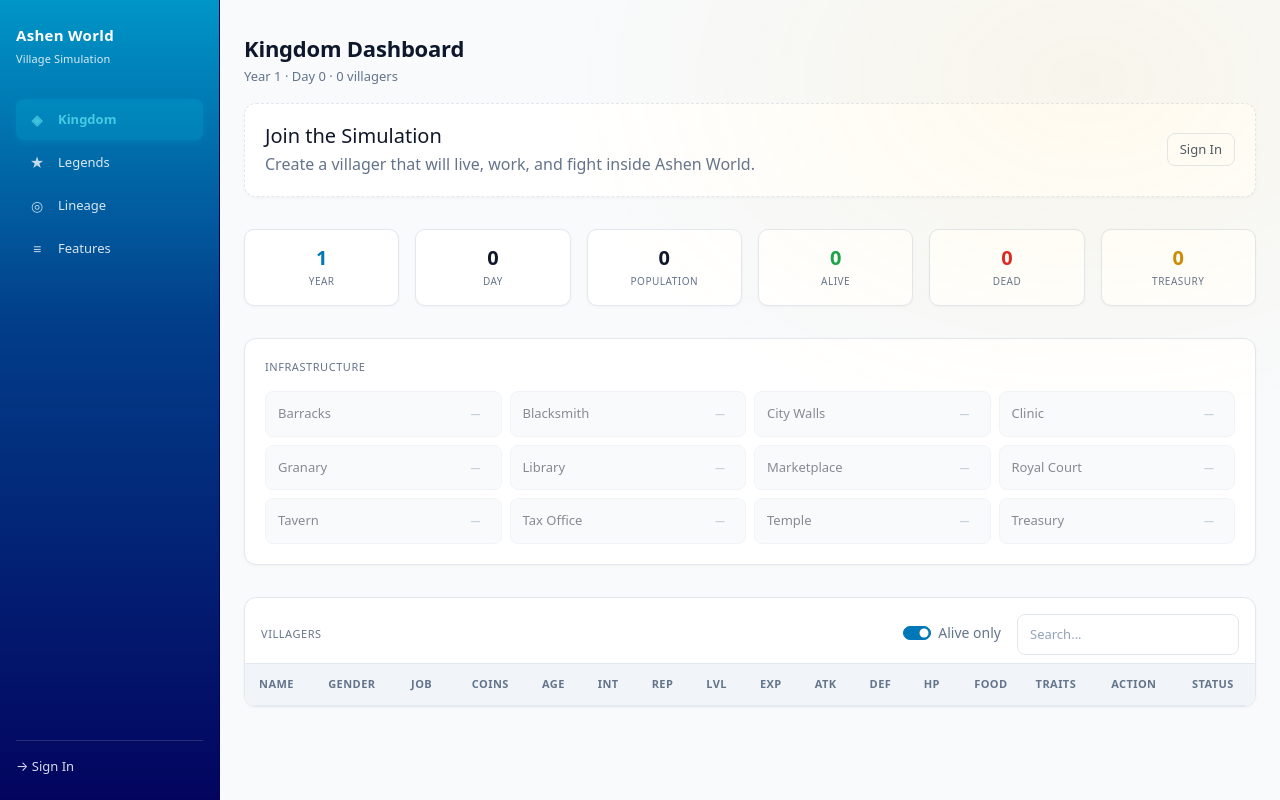
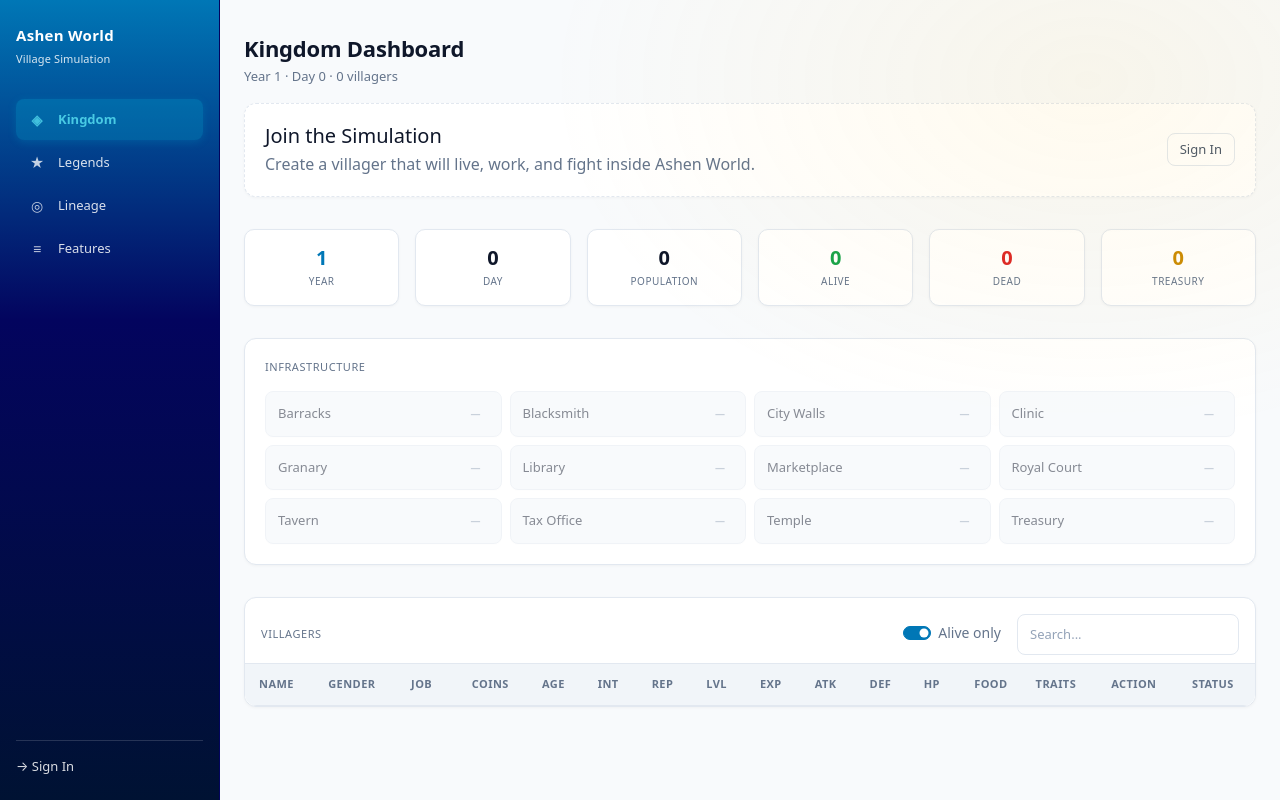
Before and after one commit to GeraldPlakasa/ashen-world, a Flask app: page / in a window 1280 px wide. Run offline with Flask 3, Linux system fonts and the light colour scheme; data comes from the database, SQL or seed files in the repository; data that the repository does not hold is empty.

Commit message:
style: darker sidebar gradient (#0077b6 → #03045e → #001233)

```diff
--- a/static/css/game.css
+++ b/static/css/game.css
@@ -48,9 +48,9 @@
   --aw-gold: #ca8a04;
 
   /* Sidebar - Deep Ocean Theme (Darker) */
-  --aw-sidebar-bg: #0096c7;
-  --aw-sidebar-bg-mid: #023e8a;
-  --aw-sidebar-bg-dark: #03045e;
+  --aw-sidebar-bg: #0077b6;
+  --aw-sidebar-bg-mid: #03045e;
+  --aw-sidebar-bg-dark: #001233;
   --aw-sidebar-border: #03045e;
   --aw-sidebar-text: #ffffff;
   --aw-sidebar-text-muted: rgba(255,255,255,0.85);
--- a/static/css/style.css
+++ b/static/css/style.css
@@ -36,7 +36,7 @@ body {
   left: 0;
   height: 100vh;
   width: 220px;
-  background: linear-gradient(180deg, #0096c7 0%, #023e8a 40%, #03045e 100%);
+  background: linear-gradient(180deg, #0077b6 0%, #03045e 40%, #001233 100%);
   color: rgba(255,255,255,0.95);
   padding: 24px 16px;
   display: flex;
@@ -414,7 +414,7 @@ body[data-weather="rain"] .aw-rain-canvas { opacity: 0.4; }
     padding: 12px 16px;
     border-right: none;
     border-bottom: 1px solid rgba(255,255,255,0.15);
-    background: linear-gradient(90deg, #0096c7 0%, #023e8a 50%, #03045e 100%);
+    background: linear-gradient(90deg, #0077b6 0%, #03045e 50%, #001233 100%);
   }
 
   .aw-sidebar > div:first-child { flex: 1; }
```
